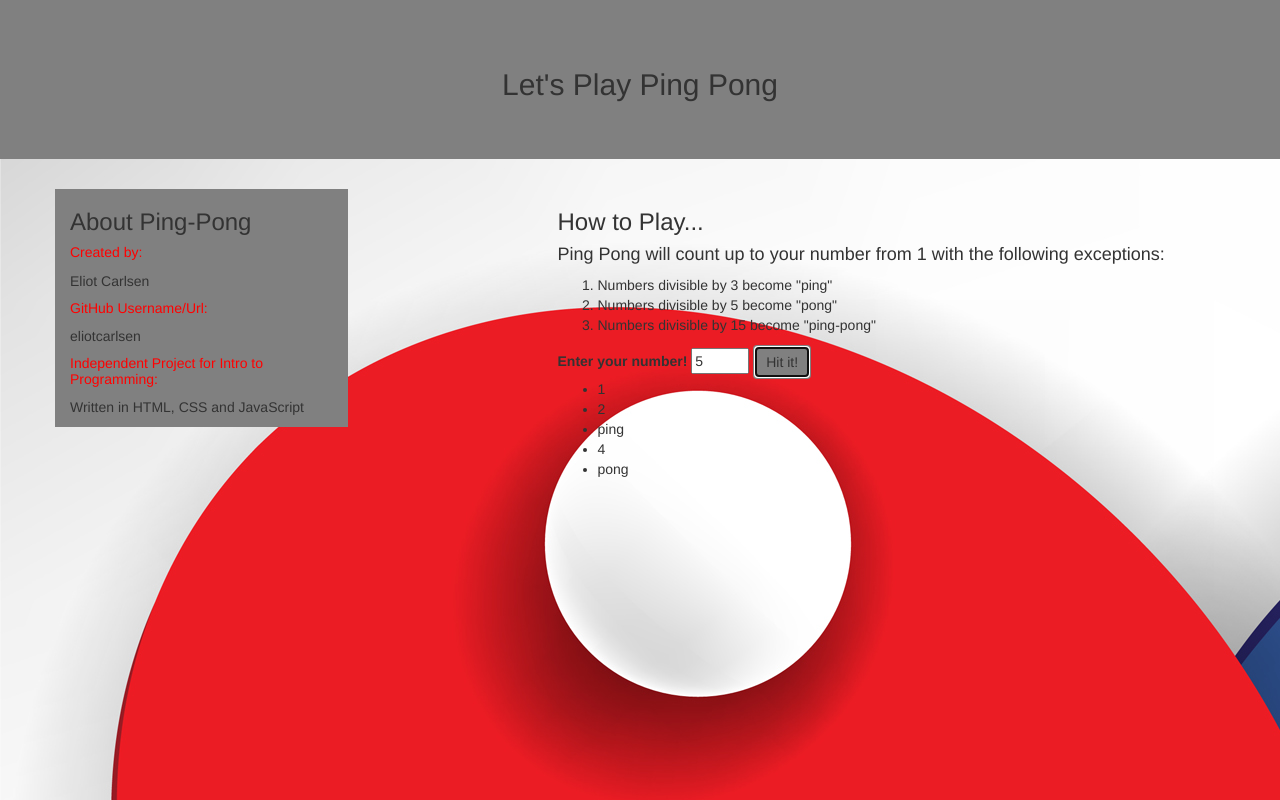
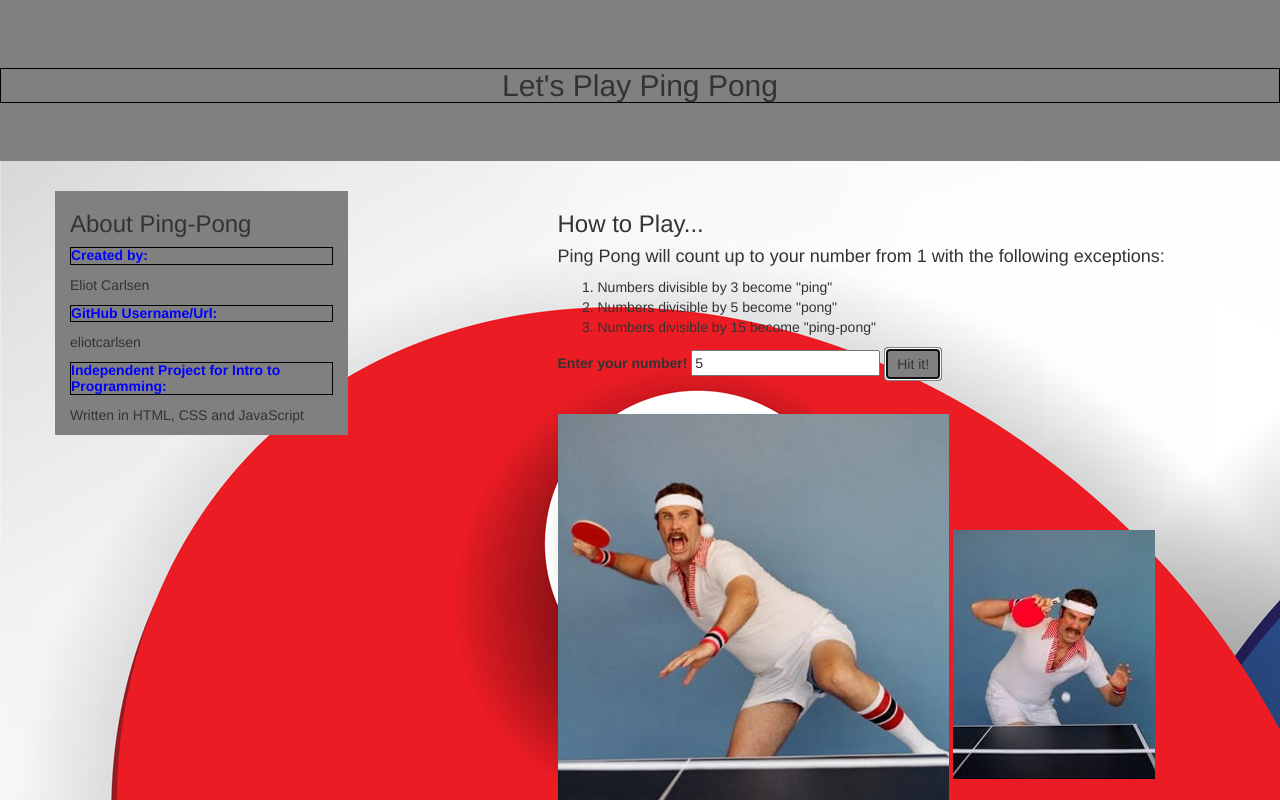
Before and after one commit to eliotcarlsen/pingPong, a plain HTML site: page index.html in a window 1280 px wide. Both pictures are taken after typing "5" into the empty fields and a click on the button "Hit it!". Shown: the top 800 px of the page. Drawn offline with Linux system fonts and the light colour scheme.

Commit message:
add images that pop up when button is pressed

```diff
--- a/css/styles.css
+++ b/css/styles.css
@@ -1,5 +1,6 @@
 h2{
   text-align: center;
+  border: 1px solid black;
 }
 
 .jumbotron#jumbo{
@@ -16,9 +17,30 @@ h2{
 }
 
 h5{
-color: red;
+  border: 1px solid black;
+  color: blue;
+  font-weight: bold;
 }
 
 .btn{
   background-color: grey;
 }
+
+.list{
+  color: blue;
+  font-weight: bold;
+  font-size: 25px;
+}
+
+img.pong{
+  margin-top: 5%;
+  display: none;
+  height: 60%;
+  width: 60%;
+}
+img.ping{
+  margin-top: 5%;
+  display: none;
+  height: auto;
+  width: auto;
+}
--- a/index.html
+++ b/index.html
@@ -40,10 +40,12 @@
             </div>
             <form>
                 <label for="userInput">Enter your number!</label>
-                <input class="userInput" min="1" max="60" type="number">
+                <input class="userInput" min="1" type="number">
                 <button class="btn" type="submit" name="button">Hit it!</button>
             </form>
               <div class="result">
+                <img class="pong" src="img/pingpong2.jpg" alt="Pong" />
+                <img class="ping" src="img/pingpong3.jpeg" alt="Ping" />
                 <ul class="list">
                 </ul>
               </div>
--- a/js/scripts.js
+++ b/js/scripts.js
@@ -27,6 +27,8 @@ $(document).ready(function(){
     var userInput = parseInt($(".userInput").val());
     var result = pingPong(userInput)
     console.log(result);
+    $(".pong").show();
+    $(".ping").show();
     $(".list").empty();
     result.forEach(function(number){
       $(".list").append("<li>" + number + "</li>");
```
Also changed, not shown: img/pingpong2.jpg (added), img/pingpong3.jpeg (added).
